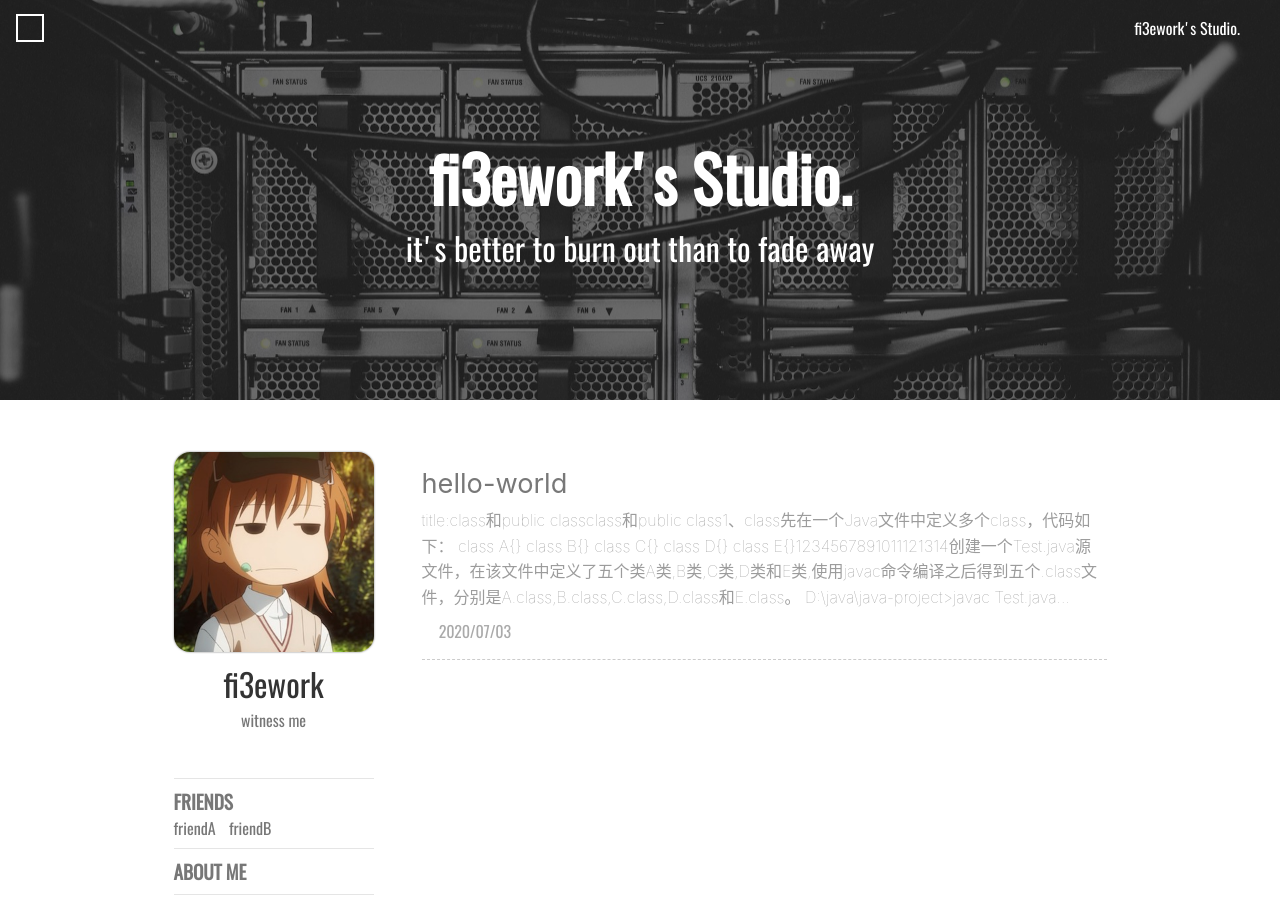
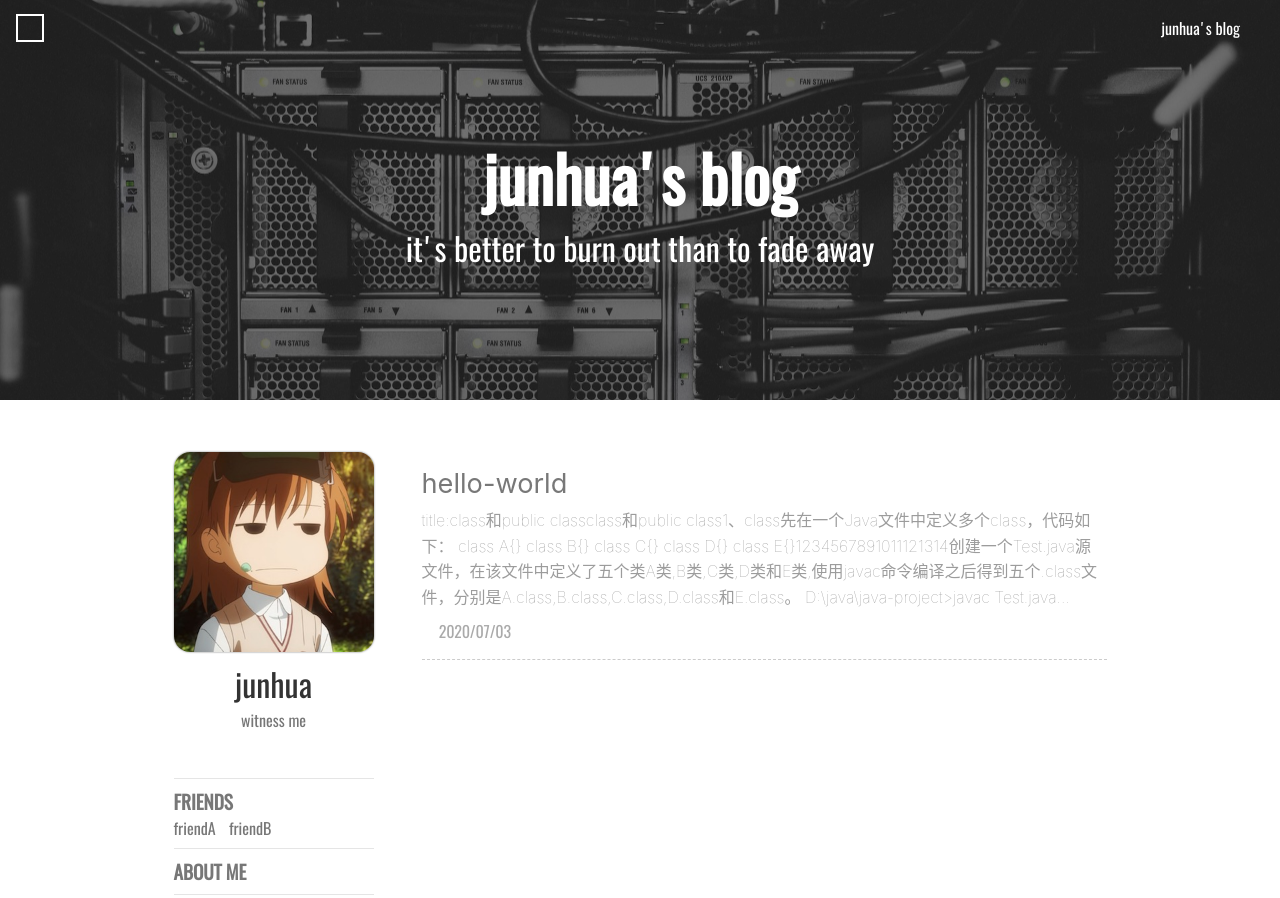
Before and after one commit to junhua-alt/junhua-alt.github.io, a plain HTML site: page index.html in a window 1280 px wide. Shown: the top 898 px of the page. Drawn offline with nearby package versions, Linux system fonts and the light colour scheme; some packages are replaced by stand-ins of ours; a script that the page names is missing; a web font is replaced by a local one.

Commit message:
Site updated: 2020-09-20 13:18:44

```diff
--- a/index.html
+++ b/index.html
@@ -218,7 +218,7 @@
     <div class="header-sidebar-menu">&#xe775;</div>
     <!-- post页的toggle banner  -->
 
-    <a class="home-link" href=/>fi3ework's Studio.</a>
+    <a class="home-link" href=/>junhua's blog</a>
 </header>
     <div class="wrapper">
         <div class="site-intro" style="
@@ -244,7 +244,7 @@ height:50vh;
         <h1 class="intro-title">
             <!-- 主页  -->
 
-            fi3ework's Studio.
+            junhua's blog
             <!-- 文章页  -->
 
         </h1>
@@ -398,7 +398,7 @@ D:\java\java-project&gt;javac Test.java...
 
             <div class="profile">
     <img class="profile-avatar" alt="avatar" src= /avatar/Misaka.jpg >
-    <div class="profile-name">fi3ework</div>
+    <div class="profile-name">junhua</div>
 
     <div class="profile-signature">
         witness me
```
Also changed, not shown: 2020/07/03/hello-world/index.html (+2 -2 lines), archives/2020/07/index.html (+1 -1 lines), archives/2020/index.html (+1 -1 lines), archives/index.html (+1 -1 lines).
